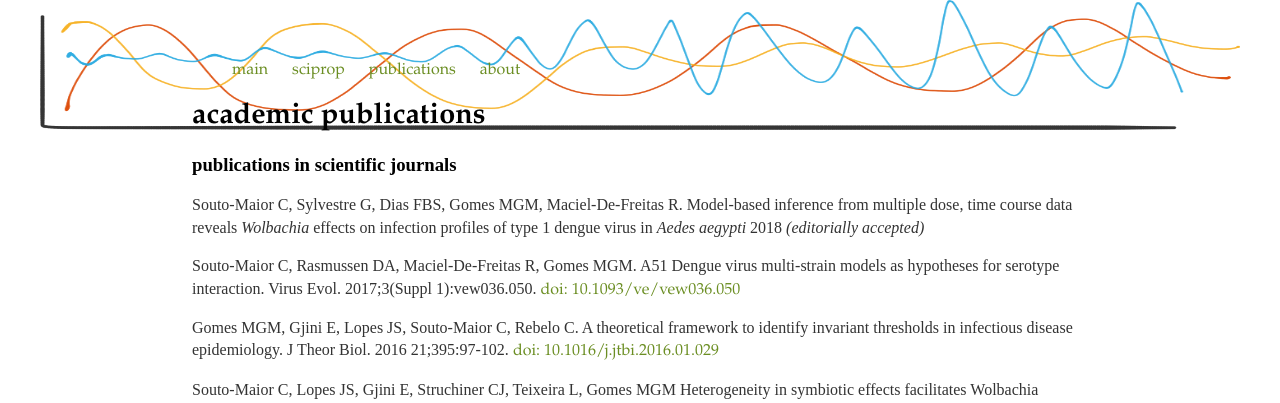
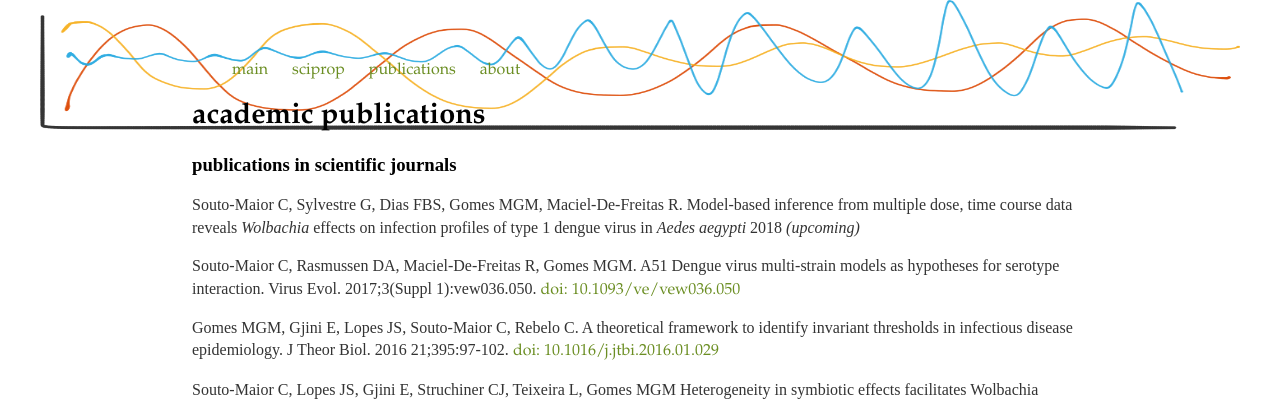
Before and after one commit to caesoma/caesoma.github.io, a Jekyll site: the page built from publications/index.md, in a window 1280 px wide. Shown: the top 403 px of the page. Built offline with Jekyll 4.4.1, drawn with Linux system fonts in a browser that asks for light colours.

Commit message:
update section

```diff
--- a/publications/index.md
+++ b/publications/index.md
@@ -9,7 +9,7 @@ title: academic publications
 
 Souto-Maior C, Sylvestre G, Dias FBS, Gomes MGM, Maciel-De-Freitas R.
 Model-based inference from multiple dose, time course data reveals _Wolbachia_ effects on infection profiles of type 1 dengue virus in _Aedes aegypti_
-2018 _(editorially accepted)_
+2018 _(upcoming)_
 
 Souto-Maior C, Rasmussen DA,  Maciel-De-Freitas R, Gomes MGM.
 A51 Dengue virus multi-strain models as hypotheses for serotype interaction.
```
